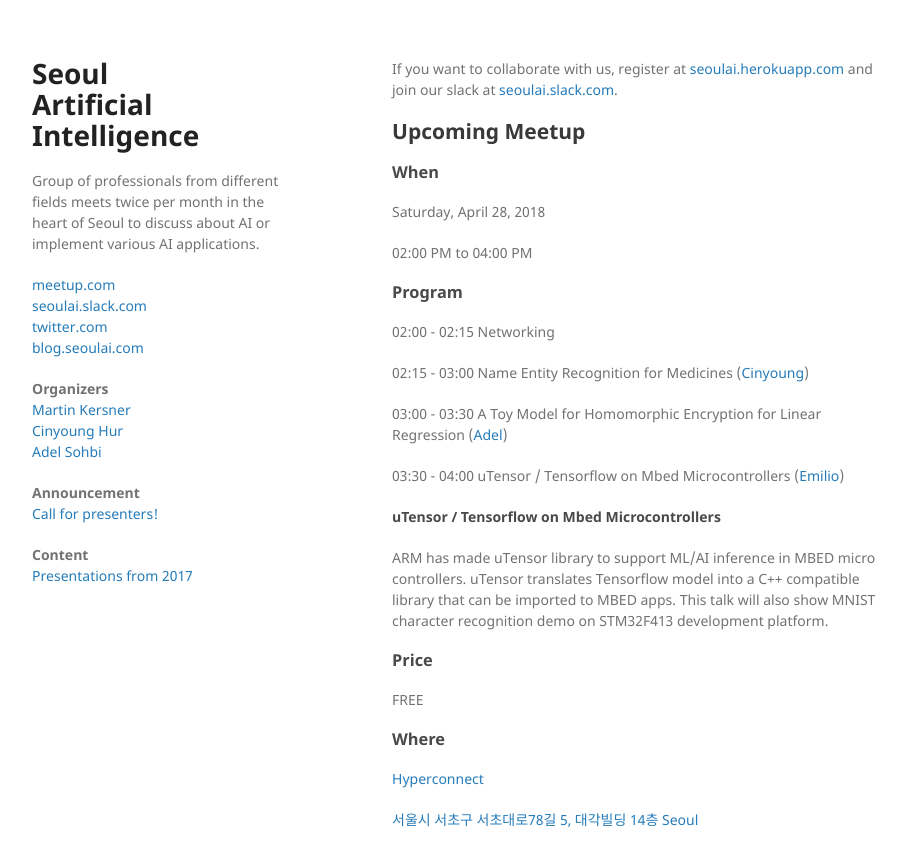
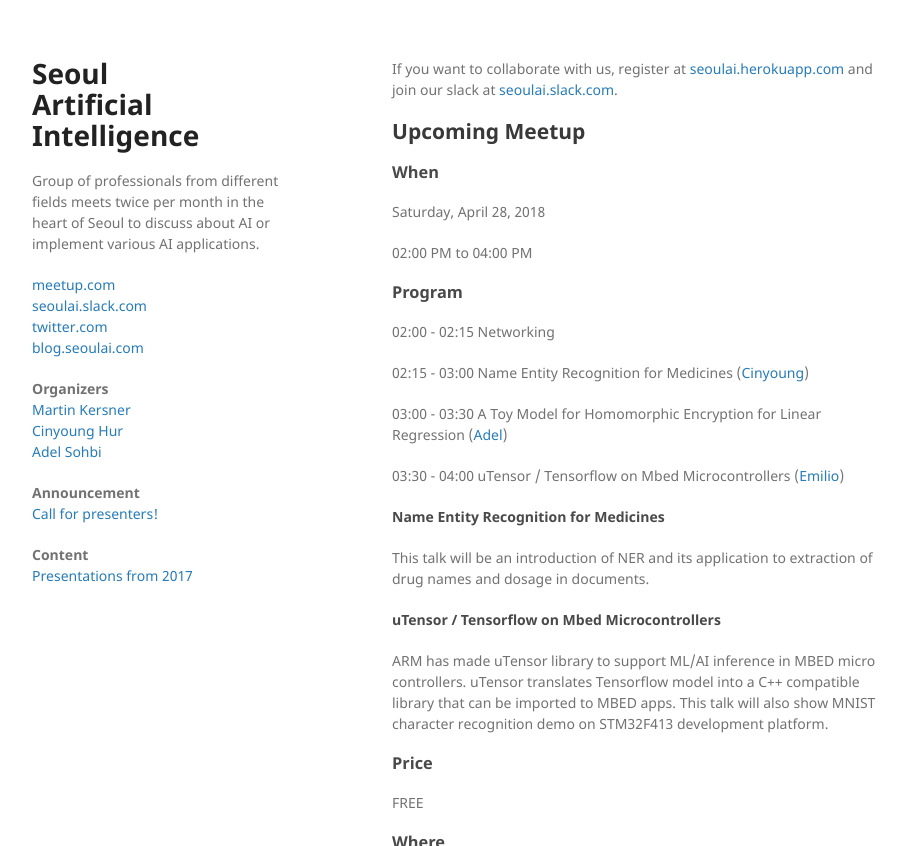
Before and after one commit to martinkersner/seoul-artificial-intelligence-meetup, a Jekyll site: the page built from docs/index.md, in a window 1280 px wide and 900 px high, cut to the strip 0-846 px from the top of the window. Shown: the whole strip, without its empty margins (178-1084 px from the left). Built offline with Jekyll 4.4.1, drawn with Linux system fonts in a browser that asks for light colours.

Commit message:
abstract to NER for medicines

```diff
--- a/docs/index.md
+++ b/docs/index.md
@@ -25,6 +25,9 @@
 
 03:30 - 04:00 uTensor / Tensorflow on Mbed Microcontrollers ([Emilio](members/emilio))
 
+
+#### Name Entity Recognition for Medicines
+This talk will be an introduction of NER and its application to extraction of drug names and dosage in documents.
 
 #### uTensor / Tensorflow on Mbed Microcontrollers
 ARM has made uTensor library to support ML/AI inference in MBED micro controllers. uTensor translates Tensorflow model into a C++ compatible library that can be imported to MBED apps. This talk will also show MNIST character recognition demo on STM32F413 development platform.
```
